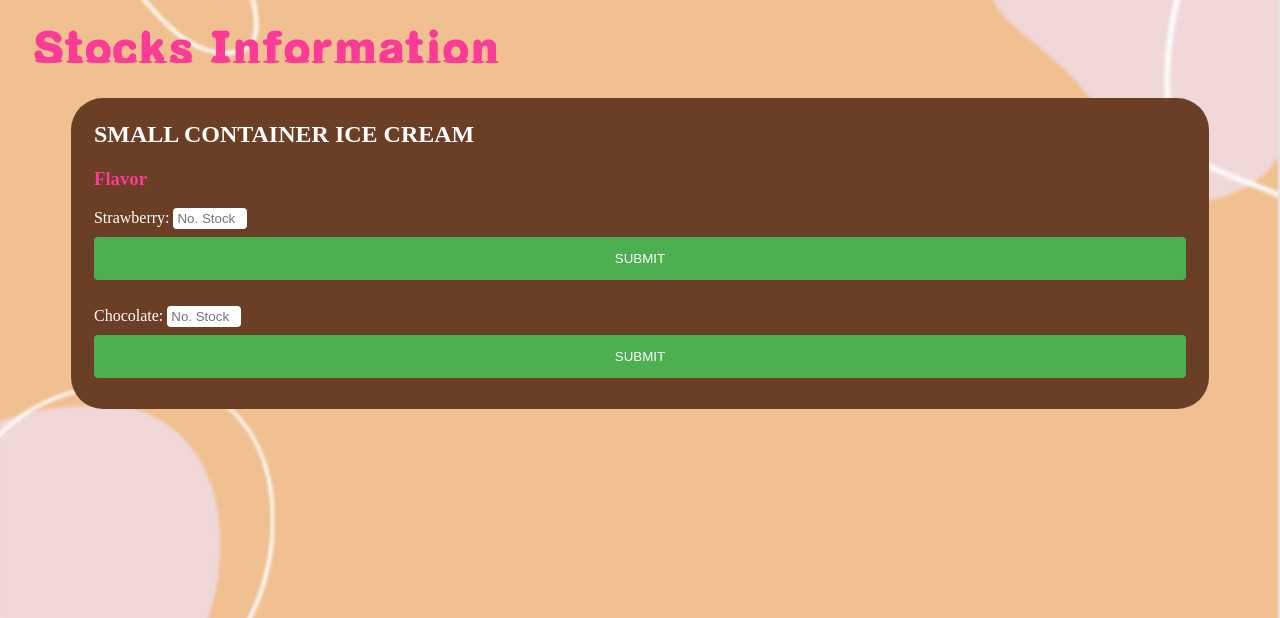
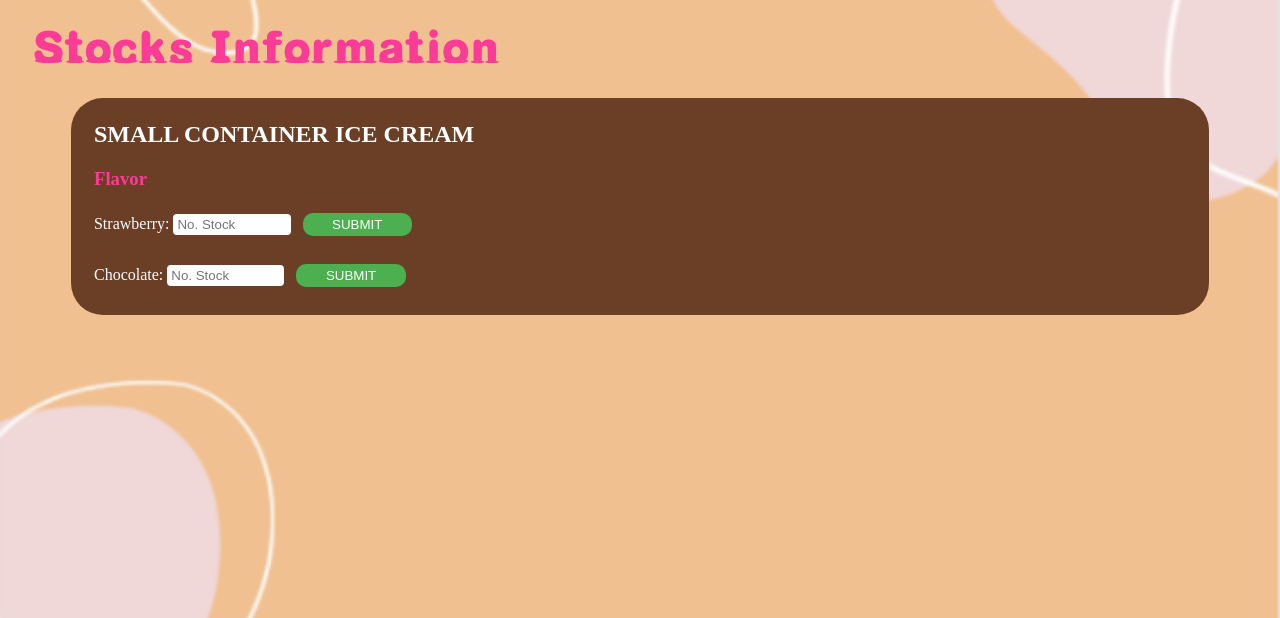
Before and after one commit to aUrelogs/wst_page, a PHP site: page /Stocks/stocks.html in a window 1280 px wide. Shown: the part 87-705 px from the top of the page. Run offline with PHP 8.4, Linux system fonts and the light colour scheme.

Commit message:
Update
main-admin connected to stocks

```diff
--- a/indexfiles/Stocks/design_stocks.css
+++ b/indexfiles/Stocks/design_stocks.css
@@ -48,7 +48,7 @@
 
     input[type=text]{
 
-        width: 6%;
+        width: 10%;
         border: 2px solid white;
         border-radius: 4px;
         display: inline-block;
@@ -68,13 +68,13 @@
     }
 
     input[type=submit] {
-        width: 100%;
+        width: 10%;
         background-color: #4CAF50;
         color: white;
-        padding: 14px 20px;
-        margin: 8px 0;
+        padding: 4px 2px;
+        margin: 5px 0;
         border: none;
-        border-radius: 4px;
+        border-radius: 10px;
         cursor: pointer;
     }
 
--- a/indexfiles/Stocks/stocks.html
+++ b/indexfiles/Stocks/stocks.html
@@ -38,6 +38,7 @@
 
                         <label>Strawberry:</label>
                         <input type="text" name = "straw" value="" placeholder="No. Stock">
+                        &nbsp;
                         <input type="submit" value="SUBMIT">
 
                         <br>
@@ -45,6 +46,7 @@
 
                         <label>Chocolate:</label>
                         <input type="text" name = "choco" value="" placeholder="No. Stock">
+                        &nbsp;
                         <input type="submit" value="SUBMIT">
 
 
--- a/indexfiles/main-admin.php
+++ b/indexfiles/main-admin.php
@@ -31,7 +31,7 @@
         <table align="center">
             <tr>
                 <th><a href=""><img src="images/report.png" width="60%"></a></th>
-                <th><a href=""><img src="images/warehouse.png" width="60%"></a></th>
+                <th><a href="Stocks/stocks.html"><img src="images/warehouse.png" width="60%"></a></th>
                 <th><a href="productmanager.html"><img src="images/edit.png" width="60%"></a></th>
             </tr>
             <tr align="center">
```
